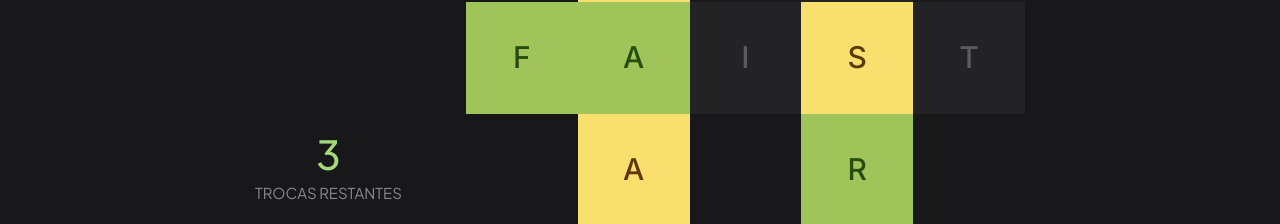
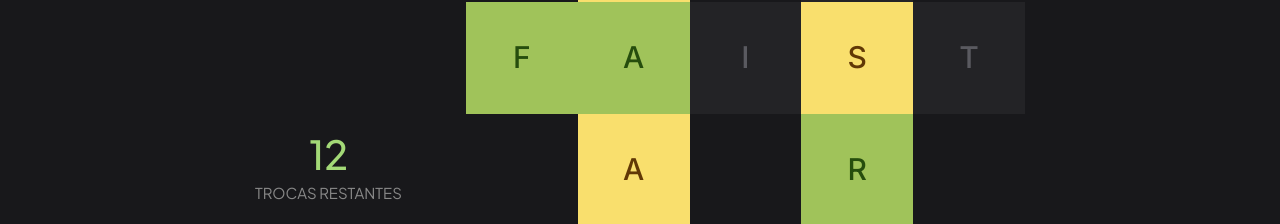
Before and after one commit to ivandomar/hashtag-pros, a React (Vite) app: page / in a window 1280 px wide. Shown: the part 285-509 px from the top of the page. Built offline with nearby package versions, Linux system fonts and the light colour scheme.

Commit message:
feat: track remaining moves and lock board when exhausted
Jogo inicia com 12 movimentos (App.tsx), decrementados a cada swap
confirmado e nunca abaixo de zero. Com o saldo zerado, o board deixa
de aceitar seleção de tiles e exibe um alerta explicando o motivo.

```diff
--- a/src/App.tsx
+++ b/src/App.tsx
@@ -4,12 +4,19 @@ import Scoreboard from "./Scoreboard";
 import Board from "./Board";
 import AdSlot from "./AdSlot";
 
+const INITIAL_MOVES = 12;
+
 function App() {
   const [isDark, setIsDark] = useState(true);
+  const [movesLeft, setMovesLeft] = useState(INITIAL_MOVES);
 
   useEffect(() => {
     document.documentElement.classList.toggle("dark", isDark);
   }, [isDark]);
+
+  const handleSwap = () => {
+    setMovesLeft((previous) => Math.max(previous - 1, 0));
+  };
 
   return (
     <div
@@ -19,8 +26,8 @@ function App() {
       <Header isDark={isDark} onToggleTheme={() => setIsDark((previous) => !previous)} />
 
       <div className="flex min-h-0 flex-1 flex-col items-center justify-center gap-10 md:flex-row md:gap-16">
-        <Scoreboard movesLeft={3} />
-        <Board />
+        <Scoreboard movesLeft={movesLeft} />
+        <Board movesLeft={movesLeft} onSwap={handleSwap} />
       </div>
 
       <AdSlot />
--- a/src/Board.tsx
+++ b/src/Board.tsx
@@ -10,13 +10,24 @@ type BoardTile = {
   variant: TileVariant;
 };
 
+type BoardProps = {
+  movesLeft: number;
+  onSwap: () => void;
+};
+
 const INITIAL_TILES = boardConfig.tiles as BoardTile[];
 
-function Board() {
+function Board({ movesLeft, onSwap }: BoardProps) {
   const [tiles, setTiles] = useState<BoardTile[]>(INITIAL_TILES);
   const [selectedPosition, setSelectedPosition] = useState<number | null>(null);
 
   const handleTileClick = (position: number) => {
+    if (movesLeft <= 0) {
+      window.alert("Seus movimentos acabaram! Não é possível selecionar mais peças.");
+
+      return;
+    }
+
     if (selectedPosition === null) {
       setSelectedPosition(position);
 
@@ -51,6 +62,7 @@ function Board() {
     });
 
     setSelectedPosition(null);
+    onSwap();
   };
 
   return (
```
